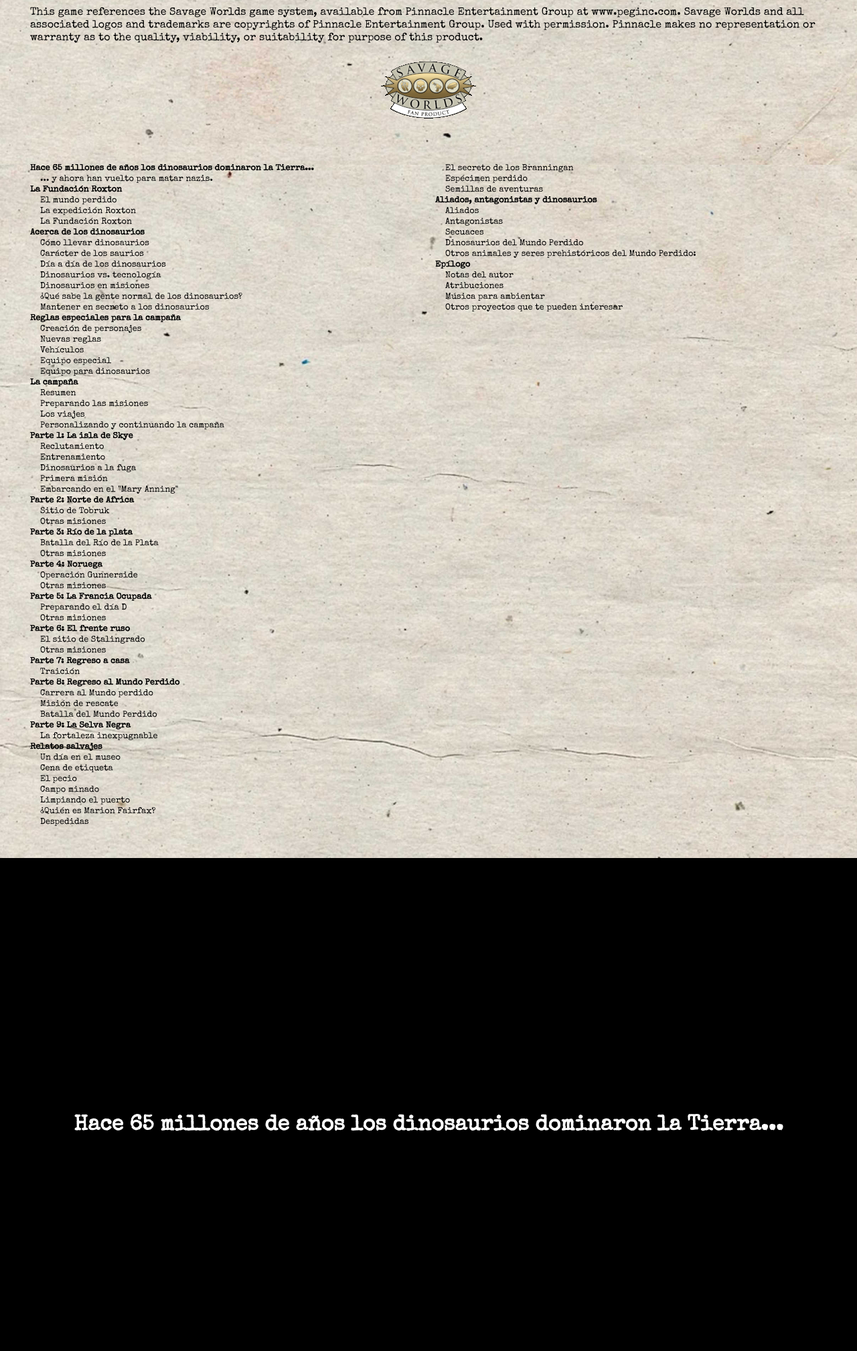
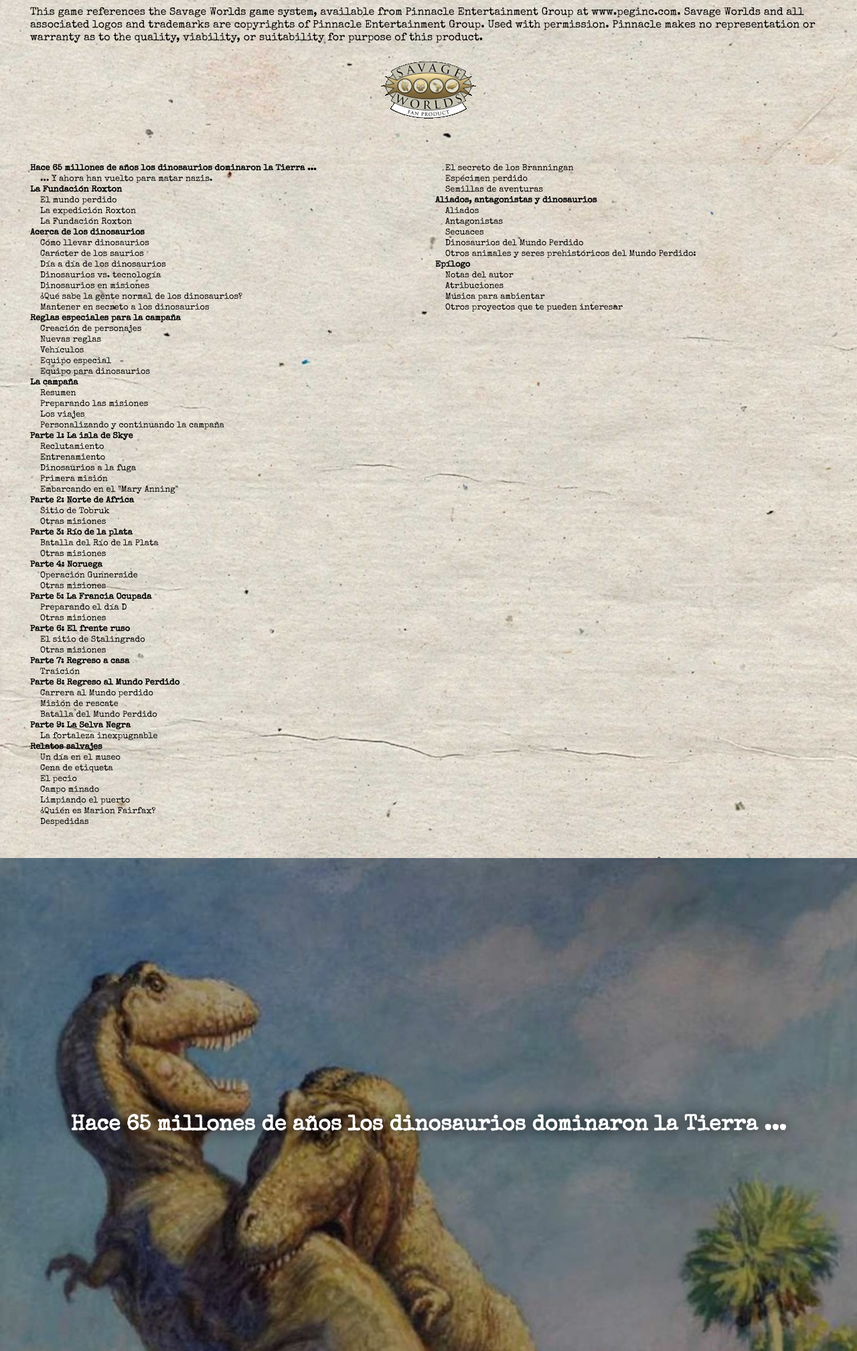
Before and after one commit to gwannon/TrasElMundoPerdido, a PHP site: page / in a window 1280 px wide. Shown: the part 1614-3631 px from the top of the page at 67% size. Run offline with PHP 8.4, Linux system fonts and the light colour scheme.

Commit message:
Más portadas

```diff
--- a/assests/css/style.css
+++ b/assests/css/style.css
@@ -408,6 +408,12 @@ table tr th:last-of-type:after {
 }
 
 /* secciones */
+section:nth-of-type(4) h1 {
+  background: #000 url(../images/65-millones.jpg) top center no-repeat;
+  background-size: cover;
+  text-shadow: 0 0 20px black;
+}
+
 section:nth-of-type(5) h1 {
   background: #000 url(../images/fundacion-roxton.jpg) top center no-repeat;
   background-size: cover;
@@ -415,7 +421,7 @@ section:nth-of-type(5) h1 {
 }
 
 section:nth-of-type(6) h1 {
-  background: #000 url(../images/acerca-dinosaurios.jpg) center center no-repeat;
+  background: #000 url(../images/acerca-dinosaurios.jpg) center right no-repeat;
   background-size: cover;
   text-shadow: 0 0 20px black;
 }
--- a/index.html
+++ b/index.html
@@ -7,8 +7,8 @@
   <meta name="theme-color" content="#9f4f0a">
   <meta name="google-site-verification" content="XjYYpisg3ePb5JXgkfy7ACv6FoYjnIJxPnJTZ6ZKsDc">
   <meta property="og:image" content="./assests/images/metas.jpg">
-  <link rel="stylesheet" href="./assests/css/style.css?ver=0.3&hash=20240623101346">
-  <link rel="stylesheet" href="./assests/css/pdf.css?ver=0.3&hash=20240623101346">
+  <link rel="stylesheet" href="./assests/css/style.css?ver=0.3&hash=20240623105007">
+  <link rel="stylesheet" href="./assests/css/pdf.css?ver=0.3&hash=20240623105007">
   <!-- /* cSpell:enable */ -->
   <title>OPERACIÓN: Tras el mundo perdido</title>
   <meta name="description"
@@ -68,12 +68,12 @@
   </section>
   <div class="saltopagina"></div>
   <section>
-    <h1>Hace 65 millones de años los dinosaurios dominaron la Tierra...</h1>
+    <h1>Hace 65 millones de años los dinosaurios dominaron la Tierra ...</h1>
 <div class="saltopagina"></div>
 <p>&nbsp;</p>
 <p>&nbsp;</p>
 <p>&nbsp;</p>
-<h2>... y ahora han vuelto para matar nazis.</h2>
+<h2>... Y ahora han vuelto para matar nazis.</h2>
 <p>Estamos en el verano de 1940 y casi toda Europa ha caído bajo el poder de la maquinaria de guerra nazi. </p>
 <p>Tu mando superior te hace llamar a su despacho y te enseña una carta de &quot;arriba&quot; indicando que te cambian de destino. Te mandan a unas instalaciones secretas en Escocia, en la isla de Skye. </p>
 <p>Por alguna extraña razón que nadie comprende, y menos tú, te quieren allí para formar parte de una fuerza militar muy especial.</p>
@@ -241,11 +241,11 @@ a los prisioneros.</p>
 <p>Pero eso no quiere decir que otras potencias como Rusia o Estados Unidos no tengan sospechas de lo que se esconde en una isla perdida de Escocia.</p>
 <h3>Nazis</h3>
 <p>Ni los nazis ni otros países del Eje parecen saber nada de la Fundación y sus activos. Sin embargo, la pasión por el Tercer Reich por lo sobrenatural le ha llevado algunas veces a estar muy cerca.</p>
-<p>Un grupo de científicos nazis estudiaron los textos recopilados de la presentación del Doctor Challenger en Viena ante el Congreso de Paleontología de 19xxx sobre su primer viaje a la tierra de Maple White. El propio Führer, al enterarse de todo esto, propuso financiar una expedición militar.</p>
+<p>Un grupo de científicos nazis estudiaron los textos recopilados de la presentación del Doctor Challenger en Viena ante el Congreso de Paleontología de 1909 sobre su primer viaje a la tierra de Maple White. El propio Führer, al enterarse de todo esto, propuso financiar una expedición militar.</p>
 <div class="saltopagina"></div>
 <p>Ante esta situación, la Fundación tuvo que buscar y contratar a un grupo de mercenarios para que saboteara e hiciera fracasar la expedición nazi. Este fue el germen que hizo que lady Roxton, a pesar de sus reticencias, pensará en un comando de saboteadores y combatientes formado por saurios y humanos.</p>
 <h3>Opinión pública</h3>
-<p>La opinión pública es totalmente ignorante de la existencia de los dinosaurios y de uso en operaciones militares. Solo algunos &quot;conspiranóicos&quot; y cazadores de monstruos tienen constancia de avistamientos de estos seres y casi todos los atribuyen al monstruo del Lago Ness.</p>
+<p>La opinión pública es totalmente ignorante de la existencia de los dinosaurios y de uso en operaciones militares. Solo algunos &quot;conspiranoicos&quot; y cazadores de monstruos tienen constancia de avistamientos de estos seres y casi todos los atribuyen al monstruo del Lago Ness.</p>
 <p>También puede que algún periódico sensacionalista haya publicado alguna historia sobre avistamientos de saurios, pero normalmente si darle mucho bombo y siendo desprestigiado rápidamente por la comunidad científica.</p>
 <h3>Códigos secretos para los dinosaurios</h3>
 <p>Dentro de la política de ocultación de los saurios, se ha establecido unos nombres claves para cada tipo de dinosaurio que se ha de usar tanto en comunicaciones escritas como de radio. En la descripción de cada dinosaurio viene el nombre en clave de la especie.</p>
@@ -1325,54 +1325,23 @@ No importa cuál sea la herramienta de seguridad o el tipo de mecanismo utilicé
 <h3>Imágenes</h3>
 <p>No soy propietario de ninguna de las imágenes de este documento. Estoy usando imágenes con licencia CC y atribuyéndola a su propietario. Si hay algún error, hacédmelo saber para corregirlo. Estas son las imágenes que por diseño no he podido atribuir de manera adecuada enlazándolas correctamente.</p>
 <ul>
-<li>
-<p><a href="https://www.pexels.com/es-es/foto/castillo-sitio-historico-lugares-de-interes-atraccion-turistica-8369892/">Portada &quot;La fundación Roxton&quot;</a></p>
-</li>
-<li>
-<p><a href="https://en.wikipedia.org/wiki/Charles_R._Knight">Portada &quot;Acerca de los dinosaurios&quot;</a></p>
-</li>
-<li>
-<p><a href="https://es.wikipedia.org/wiki/El_mundo_perdido_(pel%C3%ADcula_de_1925)#/media/Archivo:The_Lost_World_(1925)_-_film_poster.jpg">Portada &quot;La campaña&quot;</a></p>
-</li>
-<li>
-<p><a href="https://pixabay.com/es/photos/isla-de-skye-escocia-gran-breta%C3%B1a-4415029/">Portada &quot;Parte 1: La isla de Skye&quot;</a></p>
-</li>
-<li>
-<p><a href="https://en.wikipedia.org/wiki/Siege_of_Tobruk#/media/File:Men_of_the_Leicestershire_Rgt._man_a_Bren_gun_near_Tobruk.jpg">Portada &quot;Parte 2: Norte de África&quot;</a></p>
-</li>
-<li>
-<p><a href="https://upload.wikimedia.org/wikipedia/commons/c/ce/Graf_Spee_Wreck_USNphoto_1.jpg">Portada &quot;Parte 3: Río de la plata&quot;</a></p>
-</li>
-<li>
-<p><a href="https://www.nia.no/en/the-saboteurs/">Portada &quot;Parte 4: Noruega&quot;</a></p>
-</li>
-<li>
-<p><a href="https://en.wikipedia.org/wiki/Battle_of_Saint-Malo#/media/File:Bomb_exploding_during_the_Battle_of_Saint-Malo_August_1944.jpg">Portada &quot;Parte 5: La Francia Ocupada&quot;</a></p>
-</li>
-<li>
-<p><a href="https://es.wikipedia.org/wiki/Roraima_(tepuy)#/media/Archivo:Los_Jacuzzis.jpg">Portada &quot;Parte 8: Regreso al mundo perdido&quot;</a></p>
-</li>
-<li>
-<p><a href="https://www.pexels.com/photo/a-view-of-the-hohenzollern-castle-in-germany-13127331/">Portada &quot;Parte 9: La Selva Negra&quot;</a></p>
-</li>
-<li>
-<p><a href="https://commons.wikimedia.org/wiki/File:Dinosaur_footprint_%284056320716%29.jpg">Epílogo</a></p>
-</li>
-<li>
-<p><a href="https://pixabay.com/es/photos/papel-viejo-textura-pergamino-1074131/">Fondo portada y contraportada</a></p>
-</li>
-<li>
-<p><a href="https://pixabay.com/es/illustrations/papertexture-textura-papel-2061710/">Fondo páginas interiores</a></p>
-</li>
-<li>
-<p><a href="https://pixabay.com/es/illustrations/ultra-secreto-confidencial-2054429/">Sello Top Secret</a></p>
-</li>
-<li>
-<p><a href="https://www.cleanpng.com/free/dinosaur-silhouette.html">Siluetas de dinosaurios</a></p>
-</li>
-<li>
-<p><a href="https://www.freepik.com/free-vector/plastic-adhesive-duct-tape-set-with-transparent-background-realistic-images-with-pieces-sealing-tape-vector-illustration_132327926.htm">Celo</a></p>
-</li>
+<li><a href="https://en.wikipedia.org/wiki/Charles_R._Knight">Portada &quot;Hace 65 millones de años los dinosaurios dominaron la Tierra ...&quot;</a></li>
+<li><a href="https://www.pexels.com/es-es/foto/castillo-sitio-historico-lugares-de-interes-atraccion-turistica-8369892/">Portada &quot;La fundación Roxton&quot;</a></li>
+<li><a href="https://en.wikipedia.org/wiki/Charles_R._Knight">Portada &quot;Acerca de los dinosaurios&quot;</a></li>
+<li><a href="https://es.wikipedia.org/wiki/El_mundo_perdido_(pel%C3%ADcula_de_1925)#/media/Archivo:The_Lost_World_(1925)_-_film_poster.jpg">Portada &quot;La campaña&quot;</a></li>
+<li><a href="https://pixabay.com/es/photos/isla-de-skye-escocia-gran-breta%C3%B1a-4415029/">Portada &quot;Parte 1: La isla de Skye&quot;</a></li>
+<li><a href="https://en.wikipedia.org/wiki/Siege_of_Tobruk#/media/File:Men_of_the_Leicestershire_Rgt._man_a_Bren_gun_near_Tobruk.jpg">Portada &quot;Parte 2: Norte de África&quot;</a></li>
+<li><a href="https://upload.wikimedia.org/wikipedia/commons/c/ce/Graf_Spee_Wreck_USNphoto_1.jpg">Portada &quot;Parte 3: Río de la plata&quot;</a></li>
+<li><a href="https://www.nia.no/en/the-saboteurs/">Portada &quot;Parte 4: Noruega&quot;</a></li>
+<li><a href="https://en.wikipedia.org/wiki/Battle_of_Saint-Malo#/media/File:Bomb_exploding_during_the_Battle_of_Saint-Malo_August_1944.jpg">Portada &quot;Parte 5: La Francia Ocupada&quot;</a></li>
+<li><a href="https://es.wikipedia.org/wiki/Roraima_(tepuy)#/media/Archivo:Los_Jacuzzis.jpg">Portada &quot;Parte 8: Regreso al mundo perdido&quot;</a></li>
+<li><a href="https://www.pexels.com/photo/a-view-of-the-hohenzollern-castle-in-germany-13127331/">Portada &quot;Parte 9: La Selva Negra&quot;</a></li>
+<li><a href="https://commons.wikimedia.org/wiki/File:Dinosaur_footprint_%284056320716%29.jpg">Epílogo</a></li>
+<li><a href="https://pixabay.com/es/photos/papel-viejo-textura-pergamino-1074131/">Fondo portada y contraportada</a></li>
+<li><a href="https://pixabay.com/es/illustrations/papertexture-textura-papel-2061710/">Fondo páginas interiores</a></li>
+<li><a href="https://pixabay.com/es/illustrations/ultra-secreto-confidencial-2054429/">Sello Top Secret</a></li>
+<li><a href="https://www.cleanpng.com/free/dinosaur-silhouette.html">Siluetas de dinosaurios</a></li>
+<li><a href="https://www.freepik.com/free-vector/plastic-adhesive-duct-tape-set-with-transparent-background-realistic-images-with-pieces-sealing-tape-vector-illustration_132327926.htm">Celo</a></li>
 </ul>
 <h2>Música para ambientar</h2>
 <p>Si necesitas música para ambientar tus partidas estás son algunas ideas:</p>
@@ -1406,7 +1375,7 @@ No importa cuál sea la herramienta de seguridad o el tipo de mecanismo utilicé
 <p><img src="./assests/images/pinnaclelogo.png" alt="Logo Pinnacle" /></p>
   </section>
   <script src="./assests/js/jquery-3.6.3.min.js"></script>
-  <script src="./assests/js/indice.js?ver=0.3&hash=20240623101346"></script>
-  <script src="./assests/js/scripts.js?ver=0.3&hash=20240623101346"></script>
+  <script src="./assests/js/indice.js?ver=0.3&hash=20240623105007"></script>
+  <script src="./assests/js/scripts.js?ver=0.3&hash=20240623105007"></script>
 </body>
 </html>
```
Also changed, not shown: TrasElMundoPerdido.md (+1 -1 lines), assests/images/65-millones.jpg (added), assests/images/acerca-dinosaurios.jpg, assests/js/indice.js.
